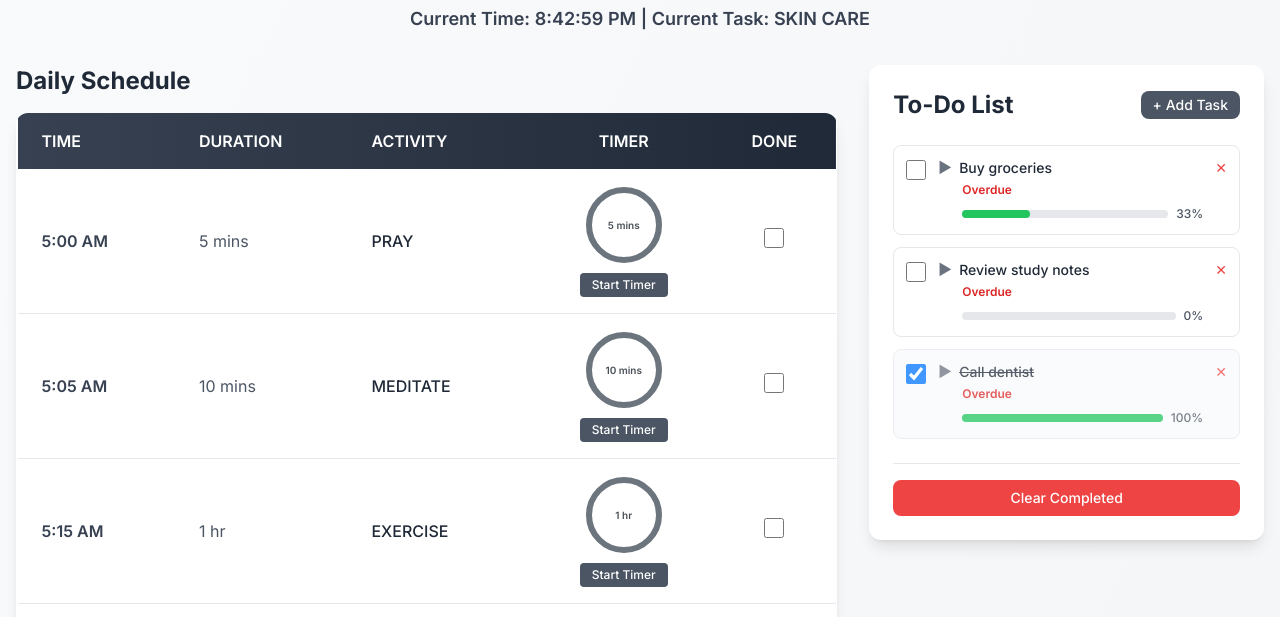
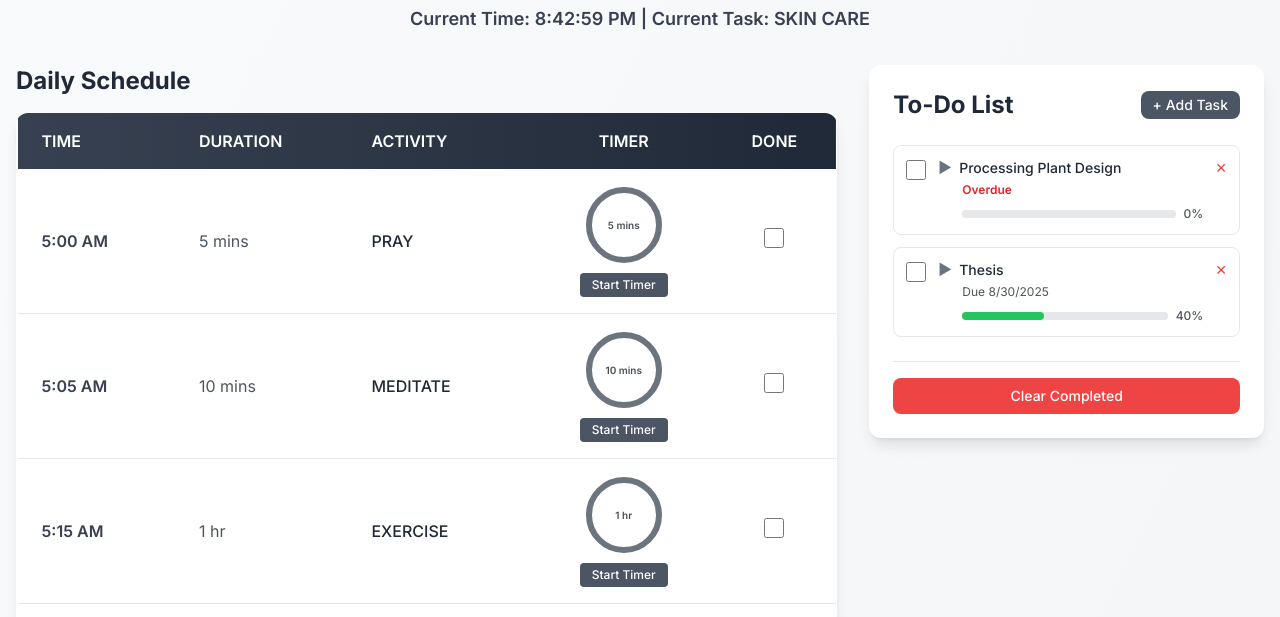
Before and after one commit to lily-CH4/Daily-Tracker_P, a plain HTML site: page index.html in a window 1280 px wide. Shown: the part 107-724 px from the top of the page. Drawn offline with nearby package versions, Linux system fonts and the light colour scheme.

Commit message:
index.html

```diff
--- a/index.html
+++ b/index.html
@@ -221,34 +221,33 @@
         let todos = [
             {
                 id: 1,
-                text: "Review study notes",
-                deadline: "2024-01-15",
+                text: "Processing Plant Design",
+                deadline: "2025-07-08",
                 completed: false,
                 subtasks: [
-                    { id: 1, text: "Read chapter 5", completed: false },
-                    { id: 2, text: "Make flashcards", completed: false },
-                    { id: 3, text: "Practice problems", completed: false }
+                    { id: 1, text: "Roof Framing Plan", completed: false },
+                    { id: 2, text: "Truss Detail", completed: false },
+                    { id: 2, text: "Truss Detail", completed: false },
+                    { id: 2, text: "Structural General Specifications", completed: false },
+                    { id: 2, text: "Water Line Layout", completed: false },
+                    { id: 2, text: "Plumbing Isometric Layout", completed: false },
+                    { id: 2, text: "Lighting Layout", completed: false },
+                    { id: 2, text: "Power Layout", completed: false },
+                    { id: 2, text: "Plant Layout of Equipment", completed: false },
+                    { id: 3, text: "Print", completed: false }
                 ]
             },
             {
                 id: 2,
-                text: "Buy groceries",
-                deadline: "2024-01-14",
+                text: "Thesis",
+                deadline: "2025-08-30",
                 completed: false,
                 subtasks: [
-                    { id: 1, text: "Make shopping list", completed: true },
-                    { id: 2, text: "Go to store", completed: false },
-                    { id: 3, text: "Put away items", completed: false }
-                ]
-            },
-            {
-                id: 3,
-                text: "Call dentist",
-                deadline: "2024-01-16",
-                completed: true,
-                subtasks: [
-                    { id: 1, text: "Find phone number", completed: true },
-                    { id: 2, text: "Schedule appointment", completed: true }
+                    { id: 1, text: "Chapter 1", completed: true },
+                    { id: 2, text: "Chapter 2", completed: true },
+                    { id: 3, text: "Chapter 3", completed: false },
+                    { id: 4, text: "Chapter 4", completed: false },
+                    { id: 5, text: "Whole Paper", completed: false }
                 ]
             }
         ];
```
